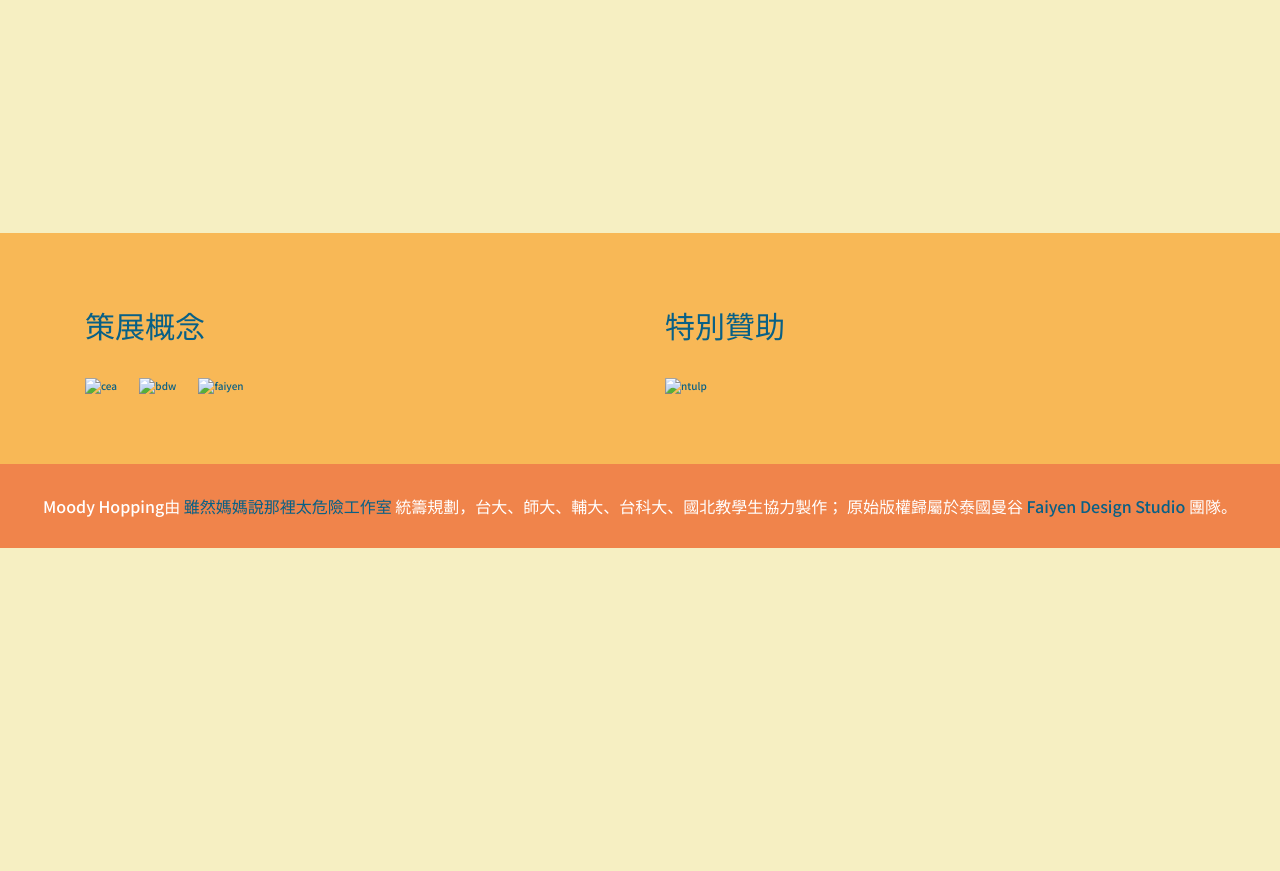
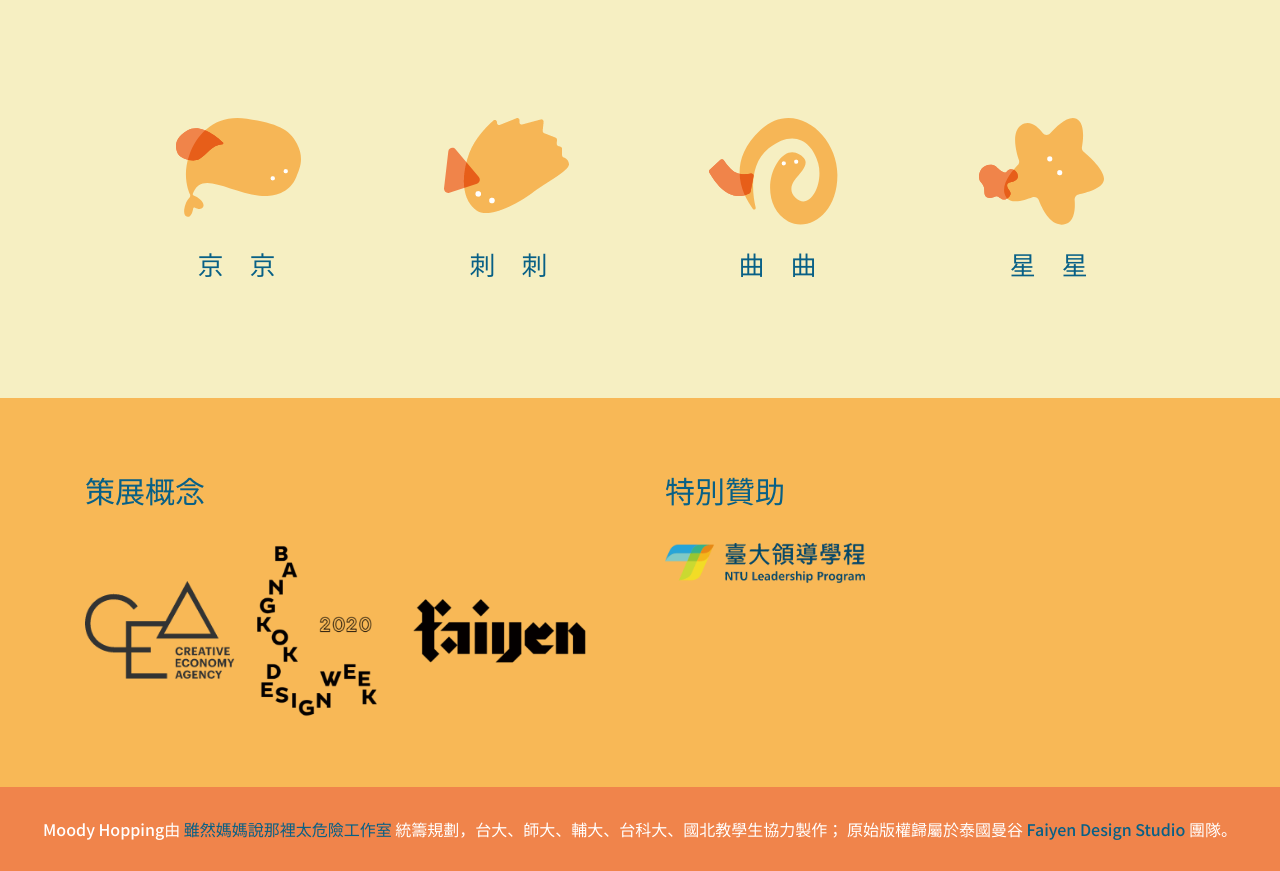
Before and after one commit to judy50024/moody-hopping, a plain HTML site: page map.html in a window 1280 px wide. Shown: the part 1809-2680 px from the top of the page. Before the commit the page ends 2357 px from the top, so only its background shows below. Drawn offline with nearby package versions, Linux system fonts and the light colour scheme.

Commit message:
Update map.html

```diff
--- a/map.html
+++ b/map.html
@@ -19,7 +19,7 @@
     <div class="container-fluid">
         <nav class="navbar bg-light">
             <a class="navbar-brand" href="index.html">
-                <img src="img/logo.png" height="120" alt="moody-logo">
+                <img src="logo.png" height="120" alt="moody-logo">
             </a>
         </nav>
         <button class="navbar-toggler" type="button" data-toggle="collapse" data-target="#navbarResponsive">
@@ -49,10 +49,10 @@
     <ul>
         <li class="title"><h1>探索地圖</h1></li>
         <li class="img-container">
-            <img src="img/01.png" alt="">
-            <img src="img/02.png" alt="">
-            <img src="img/03.png" alt="">
-            <img src="img/04.png" alt="">
+            <img src="01.png" alt="">
+            <img src="02.png" alt="">
+            <img src="03.png" alt="">
+            <img src="04.png" alt="">
         </li>
     </ul>
 
@@ -129,16 +129,16 @@
     <div class="cafe container-fluid padding" id="works">
         <div class="row text-center padding">
             <div class="col-xs-12 col-md-3">
-                <img src="img/01.png" alt="">
+                <img src="01.png" alt="">
             </div>
             <div class="col-xs-12 col-md-3">
-                <img src="img/02.png" alt="">
+                <img src="02.png" alt="">
             </div>
             <div class="col-xs-12 col-md-3">
-                <img src="img/03.png" alt="">
+                <img src="03.png" alt="">
             </div>
             <div class="col-xs-12 col-md-3">
-                <img src="img/04.png" alt="">
+                <img src="04.png" alt="">
             </div>
 
         </div>
@@ -154,13 +154,13 @@
 
             <div class="col-md-12 col-lg-6">
                 <p>策展概念</p>
-                <img width="150" src="img/logo-1.png" alt="cea">
-                <img width="120" src="img/logo-2.png" alt="bdw">
-                <img width="200" src="img/logo-3.png" alt="faiyen">
+                <img width="150" src="logo-1.png" alt="cea">
+                <img width="120" src="logo-2.png" alt="bdw">
+                <img width="200" src="logo-3.png" alt="faiyen">
             </div>
             <div class="col-md-12 col-lg-6">
                 <p>特別贊助</p>
-                <img width="200" src="img/logo-4.png" alt="ntulp">
+                <img width="200" src="logo-4.png" alt="ntulp">
             </div>
 
         </div>
```
